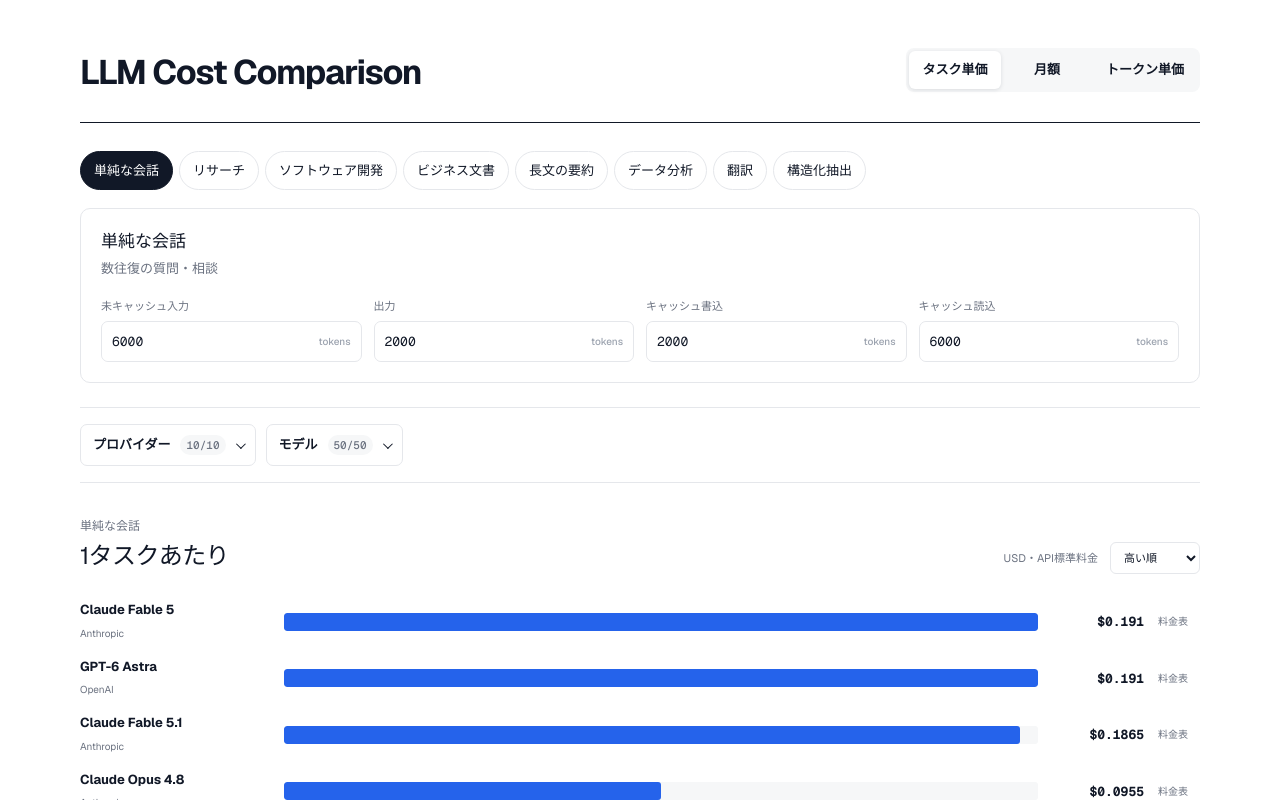
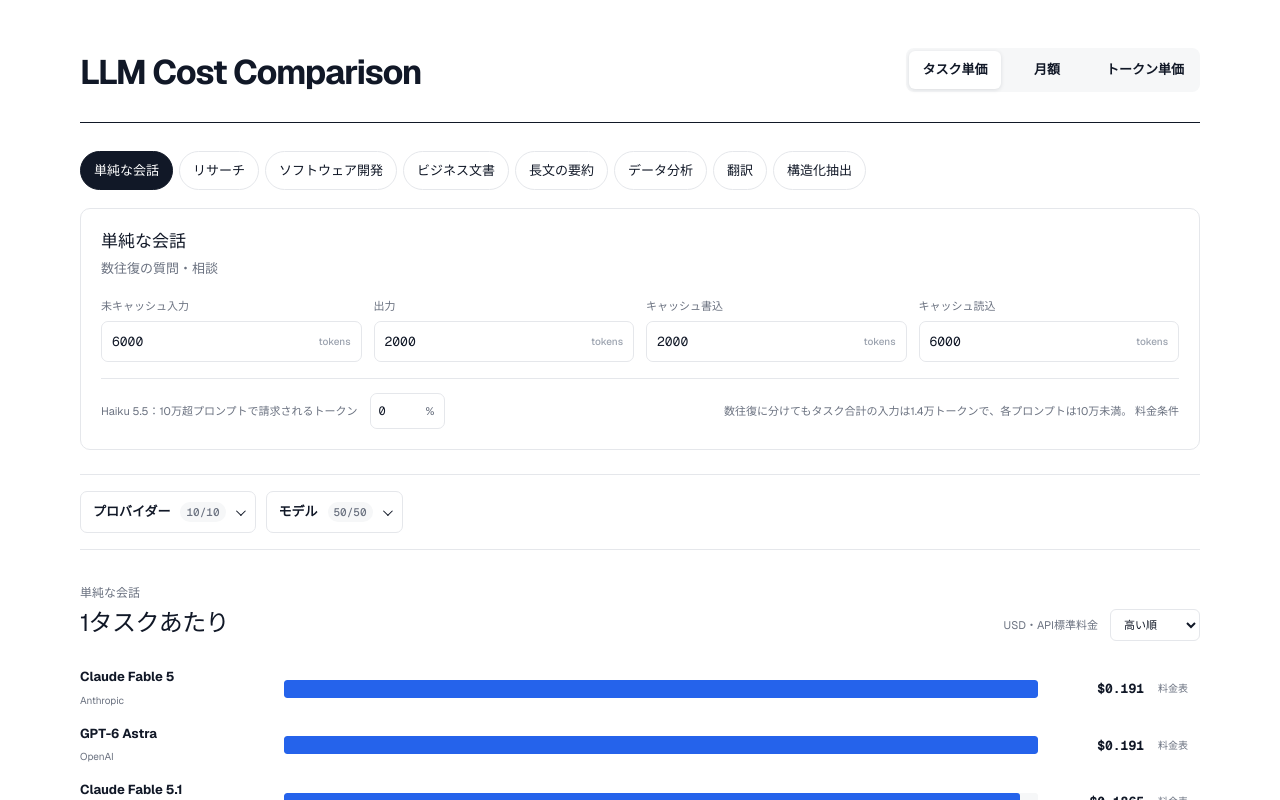
Before and after one commit to kody-takuya/AI-cost-comparison, a Next.js app: page / in a window 1280 px wide. Both pictures are taken after a click on the button "タスク単価". Shown: the top 800 px of the page. Built offline with nearby package versions, Linux system fonts and the light colour scheme.

Commit message:
Estimate Haiku 5.5 long-prompt costs by task

```diff
--- a/app/CostComparison.tsx
+++ b/app/CostComparison.tsx
@@ -15,6 +15,7 @@ type UseCase = TokenProfile & {
   id: string;
   label: string;
   description: string;
+  haiku55LongPromptPercent: number;
   monthlyCount: number;
 };
 
@@ -40,13 +41,16 @@ const usd = new Intl.NumberFormat("ja-JP", {
 });
 
 function taskCost(model: Model, useCase: UseCase) {
-  return (
+  const baseCost =
     (useCase.input * model.pricing.input +
       useCase.output * model.pricing.output +
       useCase.cacheWrite * (model.pricing.cacheWrite ?? model.pricing.input) +
       useCase.cacheRead * (model.pricing.cacheRead ?? model.pricing.input)) /
-    1_000_000
-  );
+    1_000_000;
+  // Haiku 5.5 charges every token in a >100k-input request at 5x, not just the excess.
+  return model.id === "claude-haiku-5.5"
+    ? baseCost * (1 + 4 * useCase.haiku55LongPromptPercent / 100)
+    : baseCost;
 }
 
 function displayCost(value: number) {
@@ -166,11 +170,16 @@ export function CostComparison() {
 
   const maxCost = Math.max(...results.map((result) => result.cost), 0.000001);
 
-  function updateUseCase(key: TokenKey | "monthlyCount", value: number) {
+  function updateUseCase(key: TokenKey | "monthlyCount" | "haiku55LongPromptPercent", value: number) {
     setUseCases((current) =>
       current.map((useCase) =>
         useCase.id === activeUseCase
-          ? { ...useCase, [key]: Math.max(0, Math.round(value || 0)) }
+          ? {
+              ...useCase,
+              [key]: key === "haiku55LongPromptPercent"
+                ? Math.min(100, Math.max(0, Math.round(value || 0)))
+                : Math.max(0, Math.round(value || 0)),
+            }
           : useCase,
       ),
     );
@@ -296,6 +305,28 @@ export function CostComparison() {
                   </div>
                 </label>
               ))}
+            </div>
+            <div className="haiku-long-prompt">
+              <label>
+                <span>Haiku 5.5：10万超プロンプトで請求されるトークン</span>
+                <span className="haiku-long-prompt-input">
+                  <input
+                    type="number"
+                    min="0"
+                    max="100"
+                    step="1"
+                    value={selectedUseCase.haiku55LongPromptPercent}
+                    onChange={(event) =>
+                      updateUseCase("haiku55LongPromptPercent", Number(event.target.value))
+                    }
+                  />
+                  <b>%</b>
+                </span>
+              </label>
+              <p>
+                {usageNorms.evidence.haiku55.assumptions[selectedUseCase.id as keyof typeof usageNorms.evidence.haiku55.assumptions]}{" "}
+                <a href="https://platform.claude.com/docs/en/models/haiku-5-5/overview" target="_blank" rel="noreferrer">料金条件</a>
+              </p>
             </div>
           </div>
         </section>
@@ -528,6 +559,9 @@ export function CostComparison() {
                       </div>
                     )}
                   </dl>
+                  {model.id === "claude-haiku-5.5" && (
+                    <p>10万超プロンプトの推定割合 {selectedUseCase.haiku55LongPromptPercent}%を5倍料金で計算</p>
+                  )}
                 </div>
               </article>
               );
@@ -541,7 +575,7 @@ export function CostComparison() {
 
       <footer>
         <p>
-          Last updated: {pricingData.updatedAt} · 単価は100万トークンあたり。料金は税、ツール利用料、長文割増を含みません。
+          Last updated: {pricingData.updatedAt} · 単価は100万トークンあたり。料金は税・ツール利用料を含みません。{mode === "tokens" ? "トークン単価表は長文割増を含みません。" : "Haiku 5.5以外の長文割増は含みません。"}
         </p>
         <p>{pricingData.notice}</p>
         {mode !== "tokens" && (
--- a/app/globals.css
+++ b/app/globals.css
@@ -32,6 +32,14 @@ h1 { margin:0; font-size:clamp(23px,3.4vw,34px); line-height:1.1; letter-spacing
 .token-grid input { width:100%; border:0; outline:0; }
 .token-grid label>div:focus-within,.count-field input:focus { border-color:var(--accent); outline:2px solid rgb(37 99 235/.12); }
 .token-grid b { padding-right:10px; color:#9ca3af; font-size:10px; font-weight:500; }
+.haiku-long-prompt { display:flex; align-items:center; justify-content:space-between; gap:20px; margin-top:16px; padding-top:14px; border-top:1px solid var(--line); }
+.haiku-long-prompt label { display:flex; flex:0 0 auto; align-items:center; gap:12px; color:var(--muted); font-size:11px; }
+.haiku-long-prompt-input { display:flex; align-items:center; border:1px solid var(--line); border-radius:7px; }
+.haiku-long-prompt-input:focus-within { border-color:var(--accent); outline:2px solid rgb(37 99 235/.12); }
+.haiku-long-prompt input { width:55px; padding:8px; border:0; border-radius:7px; color:var(--ink); background:#fff; font-family:var(--font-geist-mono); font-size:12px; }
+.haiku-long-prompt b { padding-right:9px; color:var(--muted); font-size:11px; font-weight:500; }
+.haiku-long-prompt p { max-width:530px; margin:0; color:var(--muted); font-size:11px; line-height:1.5; }
+.haiku-long-prompt a { color:inherit; text-underline-offset:2px; }
 .provider-filter { padding:16px 0; border-bottom:1px solid var(--line); }
 .filter-dropdowns { display:flex; flex-wrap:wrap; gap:10px; }
 .filter-dropdown { position:relative; z-index:2; }
@@ -92,6 +100,7 @@ h1 { margin:0; font-size:clamp(23px,3.4vw,34px); line-height:1.1; letter-spacing
 .rate-tooltip dl>div { display:flex; justify-content:space-between; gap:12px; }
 .rate-tooltip dt { color:var(--muted); font-size:10px; }
 .rate-tooltip dd { margin:0; color:var(--ink); font-family:var(--font-geist-mono); font-size:10px; font-variant-numeric:tabular-nums; }
+.rate-tooltip p { margin:9px 0 0; padding-top:8px; border-top:1px solid var(--line); color:var(--muted); font-size:10px; line-height:1.4; }
 .empty-state { padding:32px; color:var(--muted); background:var(--soft); border-radius:8px; text-align:center; font-size:13px; }
 footer { padding-top:18px; border-top:1px solid var(--line); color:var(--muted); font-size:10px; }
 footer>p { margin:0 0 12px; }
@@ -107,6 +116,7 @@ th:first-child,td:first-child { text-align:left; }
   .mode-switch { width:100%; }
   .mode-switch button { flex:1; min-width:0; }
   .token-grid { grid-template-columns:repeat(2,1fr); }
+  .haiku-long-prompt { align-items:flex-start; flex-direction:column; gap:8px; }
   .bar-row { grid-template-columns:128px minmax(70px,1fr) 76px; gap:9px; }
   .bar-row a { display:none; }
   .rate-tooltip { right:0; width:min(248px,calc(100vw - 40px)); }
--- a/data/usage-norms.json
+++ b/data/usage-norms.json
@@ -1,5 +1,5 @@
 {
-  "updatedAt": "2026-09-30",
+  "updatedAt": "2026-10-09",
   "profiles": [
     {
       "id": "chat",
@@ -9,6 +9,7 @@
       "output": 2000,
       "cacheWrite": 2000,
       "cacheRead": 6000,
+      "haiku55LongPromptPercent": 0,
       "monthlyCount": 100
     },
     {
@@ -19,6 +20,7 @@
       "output": 12000,
       "cacheWrite": 20000,
       "cacheRead": 60000,
+      "haiku55LongPromptPercent": 10,
       "monthlyCount": 20
     },
     {
@@ -29,6 +31,7 @@
       "output": 5000,
       "cacheWrite": 50000,
       "cacheRead": 1300000,
+      "haiku55LongPromptPercent": 80,
       "monthlyCount": 30
     },
     {
@@ -39,6 +42,7 @@
       "output": 8000,
       "cacheWrite": 10000,
       "cacheRead": 25000,
+      "haiku55LongPromptPercent": 0,
       "monthlyCount": 40
     },
     {
@@ -49,6 +53,7 @@
       "output": 5000,
       "cacheWrite": 0,
       "cacheRead": 0,
+      "haiku55LongPromptPercent": 100,
       "monthlyCount": 30
     },
     {
@@ -59,6 +64,7 @@
       "output": 15000,
       "cacheWrite": 20000,
       "cacheRead": 40000,
+      "haiku55LongPromptPercent": 10,
       "monthlyCount": 20
     },
     {
@@ -69,6 +75,7 @@
       "output": 28000,
       "cacheWrite": 2000,
       "cacheRead": 5000,
+      "haiku55LongPromptPercent": 0,
       "monthlyCount": 50
     },
     {
@@ -79,10 +86,30 @@
       "output": 3000,
       "cacheWrite": 5000,
       "cacheRead": 15000,
+      "haiku55LongPromptPercent": 0,
       "monthlyCount": 100
     }
   ],
   "evidence": {
+    "haiku55": {
+      "basis": "10万トークンの境界はタスク合計ではなく1回のAPIプロンプト（未キャッシュ入力＋キャッシュ書込＋キャッシュ読込）に適用され、超過時はそのリクエストの入力・出力・キャッシュ料金がすべて5倍。比率は同種タスクを繰り返した場合、10万超プロンプトに属する請求対象トークンの期待割合という暫定推定であり、実測値ではない。計算では未キャッシュ入力・出力・キャッシュ書込・キャッシュ読込に同じ比率を仮定する。",
+      "assumptions": {
+        "chat": "数往復に分けてもタスク合計の入力は1.4万トークンで、各プロンプトは10万未満。",
+        "research": "入力合計16万トークンを通常は複数回で処理。大きな資料を一括投入するタスクも混じるため、同種タスク全体では請求対象トークンの10%が10万超プロンプトに属すると見込む。",
+        "development": "1依頼で入力合計136万トークン。SyFI TraceLabでは1依頼あたり平均約7.6モデル呼び出し、Claude側のキャッシュされた文脈は中央値14.1万・平均21.5万トークン/呼び出し。10万超の呼び出しに請求対象トークンの約80%が属すると暫定推定する。",
+        "document": "入力合計6.5万トークンで、1回にまとめても10万未満。",
+        "summarization": "原文だけで入力10万トークン。指示文などが加わると単一プロンプトで10万を超えると想定する。",
+        "data-analysis": "入力合計12万トークンを通常は複数回で処理。大きな表を一括投入するタスクも混じるため、同種タスク全体では請求対象トークンの10%が10万超プロンプトに属すると見込む。",
+        "translation": "入力合計3.2万トークンで、1回にまとめても10万未満。",
+        "extraction": "入力合計6万トークンで、1回にまとめても10万未満。"
+      },
+      "sources": [
+        "https://platform.claude.com/docs/en/models/haiku-5-5/overview",
+        "https://platform.claude.com/docs/en/build-with-claude/context-windows",
+        "https://tracelab.cs.washington.edu/exp/llm_generation/token_length_distribution/",
+        "https://tracelab.cs.washington.edu/exp/session/session_internal_counts/"
+      ]
+    },
     "development": {
       "unit": "コーディングエージェントに対するユーザーの1依頼。継続セッション全体ではない。",
       "basis": "SyFI TraceLabの公開トレース（Claude CodeとCodex、8058セッション、平均10.1依頼/セッション）。総計1092億キャッシュ読込、50.1億新規入力、3.918億出力トークンを依頼数で割り、約134万・6.2万・4800トークン/依頼と推定して丸めた。",
```
Also changed, not shown: 1 other file (tests, documents, lock files or other folders).
